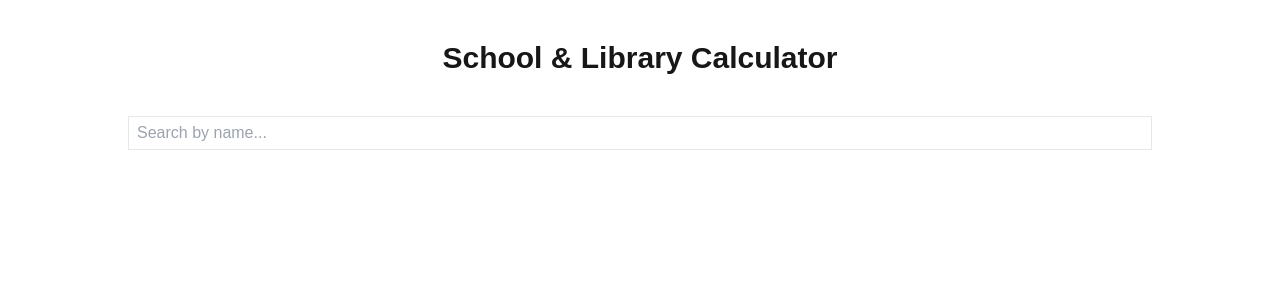
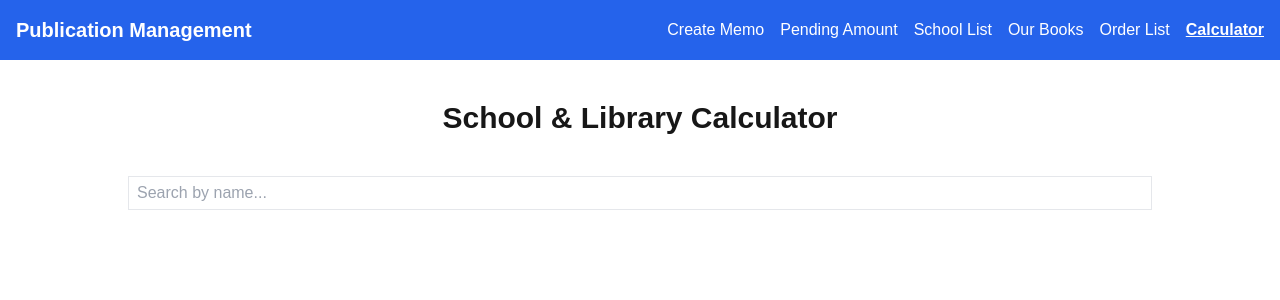
Before and after one commit to Shakib-Shajid/publication_management, a Next.js app: page /calculator in a window 1280 px wide. Shown: the top 300 px of the page. Built offline with nearby package versions, Linux system fonts and the light colour scheme.

Commit message:
update the table of payment

```diff
--- a/src/app/calculator/page.jsx
+++ b/src/app/calculator/page.jsx
@@ -3,13 +3,14 @@ import React, { useEffect, useState } from "react";
 
 const Page = () => {
     const [searchQuery, setSearchQuery] = useState("");
-    const [schools, setSchools] = useState([]);  // To store list of matching schools
-    const [selectedSchool, setSelectedSchool] = useState(null);  // To store the selected school data
+    const [schools, setSchools] = useState([]);
+    const [selectedSchool, setSelectedSchool] = useState(null);
     const [amount, setAmount] = useState("");
     const [result, setResult] = useState(null);
     const [notFound, setNotFound] = useState(false);
+    const [paidAmount, setPaidAmount] = useState("");
+    const [returnAmount, setReturnAmount] = useState(null);
 
-    // Fetch matching schools based on search query
     useEffect(() => {
         async function fetchData() {
             if (searchQuery.trim() === "") {
@@ -25,11 +26,11 @@ const Page = () => {
 
                 const data = await res.json();
                 if (data.length > 0) {
-                    setSchools(data);  // Set matching schools
-                    setNotFound(false); // Reset not found flag
+                    setSchools(data);
+                    setNotFound(false);
                 } else {
                     setSchools([]);
-                    setNotFound(true); // No matching data found
+                    setNotFound(true);
                 }
             } catch (error) {
                 console.error("Error fetching data:", error);
@@ -39,24 +40,6 @@ const Page = () => {
         fetchData();
     }, [searchQuery]);
 
-    // Handle search input change
-    const handleSearchChange = (e) => {
-        setSearchQuery(e.target.value);
-    };
-
-    // Select a school from the suggestions
-    const handleSchoolSelect = (school) => {
-        setSelectedSchool(school);
-        setSearchQuery(school.name);  // Set search query to the selected school name
-        setSchools([]);  // Clear suggestions after selection
-    };
-
-    // Handle amount input change
-    const handleAmountChange = (e) => {
-        setAmount(e.target.value);
-    };
-
-    // Calculate result when amount or percentage changes
     useEffect(() => {
         if (amount && selectedSchool) {
             const discount = (parseFloat(amount) * parseFloat(selectedSchool.price)) / 100;
@@ -66,86 +49,87 @@ const Page = () => {
         }
     }, [amount, selectedSchool]);
 
+    useEffect(() => {
+        if (paidAmount && result !== null) {
+            setReturnAmount(parseFloat(paidAmount) - result);
+        } else {
+            setReturnAmount(null);
+        }
+    }, [paidAmount, result]);
+
     return (
         <div className="w-[80%] mx-auto">
             <h3 className="text-3xl font-bold text-center my-10">School & Library Calculator</h3>
 
-            {/* Search Input */}
             <div className="mb-6">
                 <input
                     type="text"
                     value={searchQuery}
-                    onChange={handleSearchChange}
+                    onChange={(e) => setSearchQuery(e.target.value)}
                     placeholder="Search by name..."
                     className="border px-2 py-1 w-full"
                 />
             </div>
 
-            {/* Show "Not Found" message */}
             {notFound && <p className="text-red-500 text-center">School not found.</p>}
 
-            {/* Show list of schools if matching schools are found */}
             {schools.length > 0 && (
                 <div className="mb-4">
                     <ul className="border p-2">
                         {schools.map((school) => (
                             <li
                                 key={school._id}
-                                onClick={() => handleSchoolSelect(school)}
+                                onClick={() => { setSelectedSchool(school); setSearchQuery(school.name); setSchools([]); }}
                                 className="cursor-pointer py-1 hover:bg-gray-200"
                             >
-                                {school.name} - {school.price}% {/* Display percentage next to name */}
+                                {school.name} - {school.price}%
                             </li>
                         ))}
                     </ul>
                 </div>
             )}
 
-            {/* Display selected school name */}
             {selectedSchool && !notFound && (
+                <>
                     <div className="mb-4">
                         <label className="block font-semibold">School Name:</label>
-                    <input
-                        type="text"
-                        value={selectedSchool.name}
-                        readOnly
-                        className="border px-2 py-1 w-full bg-gray-100"
-                    />
+                        <input type="text" value={selectedSchool.name} readOnly className="border px-2 py-1 w-full bg-gray-100" />
                     </div>
-            )}
-
-            {/* Percentage Display */}
-            {selectedSchool && !notFound && (
                     <div className="mb-4">
                         <label className="block font-semibold">Percentage:</label>
-                    <input
-                        type="text"
-                        value={selectedSchool.price}
-                        readOnly
-                        className="border px-2 py-1 w-full bg-gray-100"
-                    />
+                        <input type="text" value={selectedSchool.price} readOnly className="border px-2 py-1 w-full bg-gray-100" />
                     </div>
-            )}
-
-            {/* Amount Input */}
-            {selectedSchool && !notFound && (
                     <div className="mb-4">
-                    <label className="block font-semibold">Amount:</label>
+                        <label className="block font-semibold">Total Bill:</label>
                         <input
                             type="number"
                             value={amount}
-                        onChange={handleAmountChange}
+                            onChange={(e) => setAmount(e.target.value)}
                             placeholder="Enter amount..."
                             className="border px-2 py-1 w-full"
                         />
                     </div>
+                    {result !== null && (
+                        <div className="mt-4">
+                            <h4 className="text-xl font-bold">Pay: {result.toFixed(2)}</h4>
+                        </div>
                     )}
-
-            {/* Calculation Result */}
-            {result !== null && !notFound && (
+                    <div className="mb-4 mt-4">
+                        <label className="block font-semibold">Given Amount:</label>
+                        <input
+                            type="number"
+                            value={paidAmount}
+                            onChange={(e) => setPaidAmount(e.target.value)}
+                            placeholder="Enter amount paid..."
+                            className="border px-2 py-1 w-full"
+                        />
+                    </div>
+                    {returnAmount !== null && (
                         <div className="mt-4">
-                    <h4 className="text-xl font-bold">Result: {result.toFixed(2)}</h4>
+                            <h4 className="text-xl font-bold">Return Amount: {returnAmount.toFixed(2)}</h4>
                         </div>
+                    )}
+                </>
             )}
         </div>
     );
--- /dev/null
+++ b/src/app/components/Navbar.jsx
@@ -0,0 +1,41 @@
+"use client";
+import Link from "next/link";
+import { usePathname } from "next/navigation";
+
+const Navbar = () => {
+  const pathname = usePathname(); // Get the current route
+
+  const navLinks = [
+    { href: "/memo", label: "Create Memo" },
+    { href: "/pending", label: "Pending Amount" },
+    { href: "/list", label: "School List" },
+    { href: "https://progressiveprokashony.com/order", label: "Our Books", external: true },
+    { href: "/order", label: "Order List" },
+    { href: "/calculator", label: "Calculator" },
+  ];
+
+  return (
+    <nav className="bg-blue-600 text-white p-4">
+      <div className="container mx-auto flex justify-between items-center">
+        <Link href="/"><h1 className="text-xl font-bold">Publication Management</h1></Link>
+        <ul className="flex space-x-4">
+          {navLinks.map(({ href, label, external }) => (
+            <li key={href}>
+              {external ? (
+                <a href={href} target="_blank" rel="noopener noreferrer" className="hover:underline">
+                  {label}
+                </a>
+              ) : (
+                <Link href={href} className={`hover:underline ${pathname === href ? "font-bold underline" : ""}`}>
+                  {label}
+                </Link>
+              )}
+            </li>
+          ))}
+        </ul>
+      </div>
+    </nav>
+  );
+};
+
+export default Navbar;
--- /dev/null
+++ b/src/app/components/NavbarWrapper.jsx
@@ -0,0 +1,15 @@
+"use client"; // This makes the component a client component
+
+import { usePathname } from "next/navigation";
+import Navbar from "./Navbar"; // Adjust path if needed
+
+const NavbarWrapper = () => {
+  const pathname = usePathname(); // Get the current route
+
+  // Do not show navbar on the home page
+  if (pathname === "/") return null;
+
+  return <Navbar />;
+};
+
+export default NavbarWrapper;
--- a/src/app/layout.js
+++ b/src/app/layout.js
@@ -1,5 +1,6 @@
 import { Geist, Geist_Mono } from "next/font/google";
 import "./globals.css";
+import NavbarWrapper from "./components/NavbarWrapper";
 
 const geistSans = Geist({
   variable: "--font-geist-sans",
@@ -22,6 +23,7 @@ export default function RootLayout({ children }) {
       <body
         className={`${geistSans.variable} ${geistMono.variable} antialiased`}
       >
+        <NavbarWrapper />
         {children}
       </body>
     </html>
```
Lines whose indentation alone changed are shown as unchanged.
